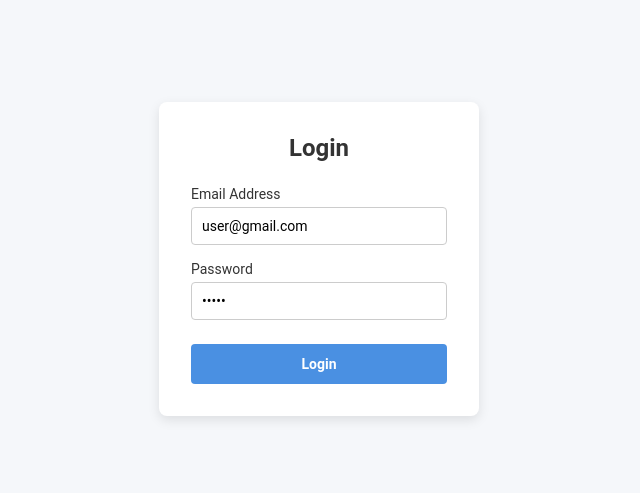
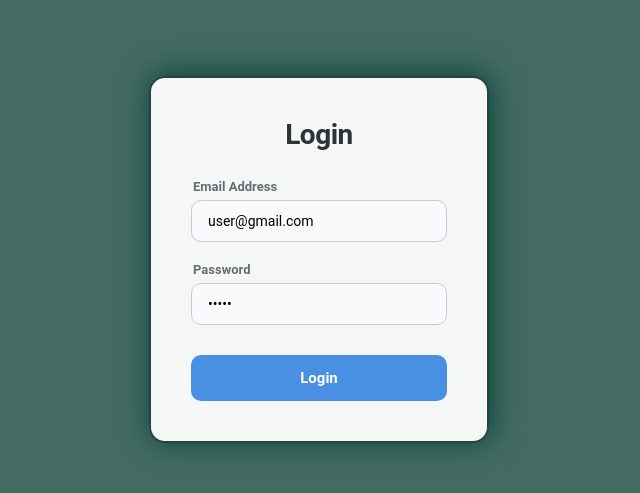
Before and after one commit to rishab-mindfire/File-Processing-System, a React (Vite) app: page /login in a window 1280 px wide. Shown: the part 141-634 px from the top of the page, without its empty margins (321-961 px from the left). Built offline with nearby package versions, Linux system fonts and the light colour scheme.

Commit message:
fix : styling login, add logout img, folder arrangment

```diff
--- a/src/styles/Header.module.css
+++ b/src/components/layout/Header.module.css
@@ -13,9 +13,9 @@
 }
 
 .logo {
-  font-size: 1.4rem;
+  font-size: 1.1rem;
   font-weight: 800;
-  color: #2d3436;
+  color: #436b62;
 }
 
 /* --- Navigation & Sidebar --- */
@@ -55,13 +55,26 @@
 
 /* --- Logout Buttons --- */
 .btnLogout {
-  background-color: #d63031;
-  color: white;
-  border: none;
-  padding: 10px 20px;
-  border-radius: 8px;
+  display: flex;
+  align-items: center;
+  justify-content: center;
+  gap: 5px;
+  background: none;
   cursor: pointer;
-  font-weight: 600;
+  border: 1px solid #436b62;
+  border-radius: 4px;
+  color: #636e72;
+  font-size: 16px;
+  padding-inline: 14px;
+}
+.btnLogout:hover {
+  border: 2px;
+  box-shadow: 0.4px -0.3px 5px red;
+}
+.btnLogout img {
+  margin-top: 5px;
+  height: 30px;
+  width: 30px;
 }
 
 .mobileLogout {
@@ -92,6 +105,9 @@
 
 /* --- Desktop Styles (Media Query) --- */
 @media (min-width: 768px) {
+  .logo {
+    font-size: 1.4rem;
+  }
   .menuBtn {
     display: none;
   }
--- a/src/components/layout/Header.tsx
+++ b/src/components/layout/Header.tsx
@@ -1,7 +1,8 @@
 import React, { useCallback, useEffect, useState } from 'react';
-import styles from '../../styles/Header.module.css';
+import styles from './Header.module.css';
 import { Link, useNavigate } from 'react-router-dom';
 import { useAuth } from '../../hooks/useAuth';
+import logoutImage from '../../assets/logout.png';
 
 const Header: React.FC = () => {
   const [isOpen, setIsOpen] = useState<boolean>(false);
@@ -58,7 +59,7 @@ const Header: React.FC = () => {
           </li>
           <li className={styles.mobileLogout}>
             <button className={styles.btnLogout} onClick={handleLogout}>
-              Logout
+              <span>Logout</span> <img src={logoutImage} alt="logout" />
             </button>
           </li>
         </ul>
@@ -67,7 +68,8 @@ const Header: React.FC = () => {
       {/* Logout button for smalll screen */}
       <div className={styles.desktopActions}>
         <button className={styles.btnLogout} onClick={handleLogout}>
-          Logout
+          <span>Logout</span>
+          <img src={logoutImage} alt="logout" />
         </button>
       </div>
     </header>
--- a/src/components/modal/Modal.module.css
+++ b/src/components/modal/Modal.module.css
@@ -33,7 +33,7 @@
 .modalHeader h3 {
   margin: 0;
   font-size: 1.2rem;
-  color: #333;
+  color: #436b62;
 }
 
 .closeIcon {
--- a/src/index.css
+++ b/src/index.css
@@ -18,7 +18,7 @@
   width: 40px;
   height: 40px;
   border: 4px solid #ddd;
-  border-top: 4px solid #333;
+  border-top: 4px solid #436b62;
   border-radius: 50%;
   animation: spin 1s linear infinite;
 }
--- a/src/pages/Projects/ProjectList.module.css
+++ b/src/pages/Projects/ProjectList.module.css
@@ -2,6 +2,11 @@
   display: flex;
   justify-content: space-between;
   align-items: center;
+  border-bottom: 2px solid #436b62;
+  font-size: 0.7rem;
+}
+.btnPrimary {
+  margin-bottom: 15px;
 }
 
 /* table */
@@ -9,7 +14,6 @@
   width: 100%;
   overflow-x: auto;
 }
-
 .table {
   width: 100%;
   border-collapse: collapse;
@@ -20,27 +24,31 @@
 
 .table th,
 .table td {
-  padding: 1rem;
+  padding: 0.4rem;
   text-align: left;
   border-bottom: 1px solid #eee;
 }
-
-.bold {
+.tableHeader {
   font-weight: 600;
-  color: #333;
+  color: #436b62;
+}
+.noProjectFound {
+  min-height: 50vh;
+  display: flex;
+  justify-content: center;
+  align-items: center;
+  font-weight: 600;
+  color: #436b62;
 }
 .action {
-  width: 100px;
+  width: 250px;
 }
 .actionsCell {
   display: flex;
   gap: 0.5rem;
   justify-content: flex-start;
 }
-.bold {
-  font-weight: 600;
-  color: #2d3436;
-}
+
 /* delete btn */
 .btnDanger {
   color: #d63031;
@@ -85,7 +93,6 @@
   gap: 1.5rem;
   padding: 1rem;
 }
-
 .formGroup {
   display: flex;
   flex-direction: column;
@@ -172,10 +179,6 @@
     color: #888;
     float: left;
   }
-  .btnPrimary {
-    margin-bottom: 15px;
-  }
-
   .table td:last-child::before {
     content: none;
   }
--- a/src/pages/Projects/ProjectList.tsx
+++ b/src/pages/Projects/ProjectList.tsx
@@ -80,12 +80,12 @@ export default function ProjectList() {
       </header>
 
       {state.projects.length === 0 ? (
-        <div className={styles.empty}>No projects found.</div>
+        <div className={styles.noProjectFound}>No projects found.</div>
       ) : (
         <div className={styles.tableContainer}>
           <table className={styles.table}>
             <thead>
-              <tr>
+              <tr className={styles.tableHeader}>
                 <th>Name</th>
                 <th>Files</th>
                 <th>Jobs</th>
@@ -95,7 +95,7 @@ export default function ProjectList() {
             <tbody>
               {state.projects.map((project) => (
                 <tr key={project.id}>
-                  <td data-label="Name" className={styles.bold}>
+                  <td data-label="Name" className={styles.projectName}>
                     {project.name}
                   </td>
                   <td data-label="Files">{project.filesCount}</td>
--- a/src/pages/errorPage/PageNotFound.tsx
+++ b/src/pages/errorPage/PageNotFound.tsx
@@ -1,5 +1,5 @@
 import { Link } from 'react-router-dom';
-import styles from '../../styles/PageNotFound.module.css';
+import styles from './PageNotFound.module.css';
 
 const PageNotFound = () => {
   return (
--- a/src/pages/login/Login.module.css
+++ b/src/pages/login/Login.module.css
@@ -3,114 +3,174 @@
   display: flex;
   justify-content: center;
   align-items: center;
-  background: #f5f7fa;
+  background: #436b62;
 }
 
+/* Form card hover lift */
 .loginForm {
-  width: 320px;
-  padding: 32px; /* Increased padding for better breathing room */
-  border-radius: 8px;
-  background: #ffffff;
-  box-shadow: 0 4px 12px rgba(0, 0, 0, 0.1);
+  border: 2px solid #29443e;
+  border-color: #29443e;
+  width: 340px;
+  padding: 40px;
+  border-radius: 16px;
+  background: rgba(255, 255, 255, 0.95);
+  backdrop-filter: blur(10px);
+  box-shadow: 2px -2px 30px #054234;
   display: flex;
   flex-direction: column;
+  transition:
+    transform 0.3s ease,
+    box-shadow 0.3s ease;
+  animation: slideUp 0.6s ease-out;
 }
-label {
-  font-size: 14px;
-  color: #333;
-  margin-bottom: 5px;
+
+.loginForm:hover {
+  transform: translateY(-5px);
+  box-shadow: 0 15px 35px rgba(0, 0, 0, 0.15);
 }
+
+@keyframes slideUp {
+  from {
+    opacity: 0;
+    transform: translateY(20px);
+  }
+  to {
+    opacity: 1;
+    transform: translateY(0);
+  }
+}
+
 .title {
   text-align: center;
-  margin-bottom: 24px;
-  font-size: 24px;
-  font-weight: 600;
-  color: #333;
+  margin-bottom: 28px;
+  font-size: 28px;
+  font-weight: 700;
+  color: #2d3436;
+  letter-spacing: -0.5px;
 }
 
 .inputGroup {
   display: flex;
   flex-direction: column;
-  margin-bottom: 16px;
+  margin-bottom: 20px;
   width: 100%;
 }
 
+label {
+  font-size: 13px;
+  font-weight: 600;
+  color: #636e72;
+  margin-bottom: 6px;
+  margin-left: 2px;
+  transition: color 0.2s;
+}
+
+/* Animated Input Borders */
 .input {
-  padding: 10px;
-  border: 1px solid #ccc;
-  border-radius: 4px;
+  padding: 12px 16px;
+  border: 1px solid #c6ccd1;
+  border-radius: 10px;
   font-size: 14px;
   outline: none;
-  transition: all 0.2s ease;
+  transition: all 0.3s cubic-bezier(0.4, 0, 0.2, 1);
+  background: #f8fafc;
 }
 
 .input:focus {
   border-color: #4a90e2;
+  background: #fff;
+  box-shadow: 0 0 0 4px rgba(74, 144, 226, 0.1);
 }
 
-/* Specific error border */
-.inputError {
-  border-color: #d32f2f;
+.input:hover:not(:focus) {
+  border-color: #a1aab4;
 }
 
-.inputError:focus {
-  border-color: #d32f2f;
-  box-shadow: 0 0 0 1px #d32f2f;
-}
-
-.fieldError {
-  color: #d32f2f;
-  font-size: 0.75rem;
-  margin-top: 4px;
-  text-align: left;
-}
-.error {
-  color: #d32f2f;
-  text-align: center;
+.inputError {
+  border-color: #ff7675;
+  background: #fff5f5;
 }
 
 .button {
-  padding: 12px;
+  padding: 14px;
   background: #4a90e2;
   color: #fff;
   border: none;
-  border-radius: 4px;
-  font-size: 14px;
+  border-radius: 10px;
+  font-size: 15px;
   font-weight: 600;
   cursor: pointer;
-  margin-top: 8px;
-  transition: background 0.2s ease;
+  margin-top: 10px;
+  transition: all 0.3s ease;
+  position: relative;
+  overflow: hidden;
 }
 
 .button:hover:not(:disabled) {
   background: #357abd;
+  transform: translateY(-1px);
+  box-shadow: 0 4px 12px rgba(74, 144, 226, 0.3);
+}
+.button:active:not(:disabled) {
+  transform: translateY(0);
 }
 
 .button:disabled {
-  background: #9bbce3;
+  background: #a29bfe;
+  opacity: 0.7;
   cursor: not-allowed;
 }
 
-/* Loader inside button */
-.btnLoader {
-  width: 14px;
-  height: 14px;
-  border: 2px solid #fff;
-  border-top: 2px solid transparent;
-  border-radius: 50%;
-  display: inline-block;
-  animation: spin 0.8s linear infinite;
+/* error */
+.fieldError {
+  color: #d63031;
+  font-size: 0.75rem;
+  font-weight: 500;
+  margin-top: 4px;
+  text-align: left;
+  display: block;
+  animation: fadeInShake 0.4s cubic-bezier(0.36, 0.07, 0.19, 0.97) both;
 }
-
-.buttonContent {
-  display: flex;
-  align-items: center;
-  justify-content: center;
-  gap: 6px;
+.error {
+  background-color: #fff5f5;
+  color: #d63031;
+  padding: 10px;
+  border-radius: 6px;
+  border: 1px solid #fab1a0;
+  font-size: 0.85rem;
+  text-align: center;
+  margin-bottom: 16px;
+  animation: fadeIn 0.3s ease-in;
 }
-
-@keyframes spin {
-  to {
-    transform: rotate(360deg);
+@keyframes fadeInShake {
+  0% {
+    opacity: 0;
+    transform: translateX(0);
+  }
+  25% {
+    transform: translateX(4px);
+  }
+  50% {
+    transform: translateX(-4px);
+  }
+  75% {
+    transform: translateX(2px);
+  }
+  100% {
+    opacity: 1;
+    transform: translateX(0);
   }
 }
+@keyframes fadeIn {
+  from {
+    opacity: 0;
+  }
+  to {
+    opacity: 1;
+  }
+}
+.inputError {
+  border-color: #d63031 !important;
+  background-color: #fffafa;
+  box-shadow: 0 0 0 3px rgba(214, 48, 49, 0.1);
+}
```
Also changed, not shown: src/assets/logout.png (added), src/pages/errorPage/PageNotFound.module.css (renamed from src/styles/PageNotFound.module.css).
